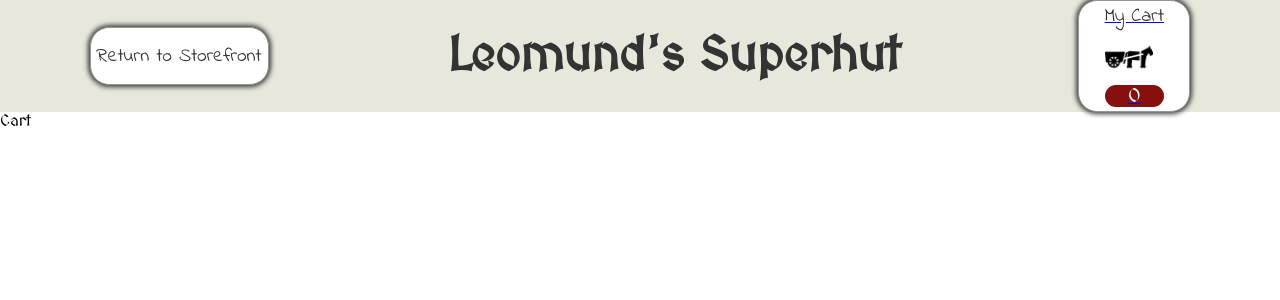
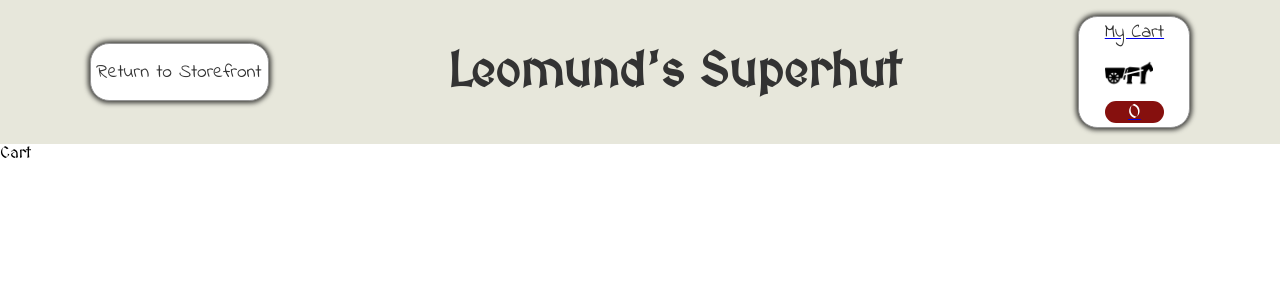
Before and after one commit to relyt4me/leomunds-superhut, a React (Create React App) app: page /cart in a window 1280 px wide. Shown: the top 300 px of the page. Built offline with nearby package versions, Linux system fonts and the light colour scheme.

Commit message:
Give static height

```diff
--- a/src/Components/Header/Header.css
+++ b/src/Components/Header/Header.css
@@ -1,4 +1,5 @@
 .page-header {
+  height: 18vh;
   background-color: #e7e7db;
   color: #333333;
   display: flex;
```
